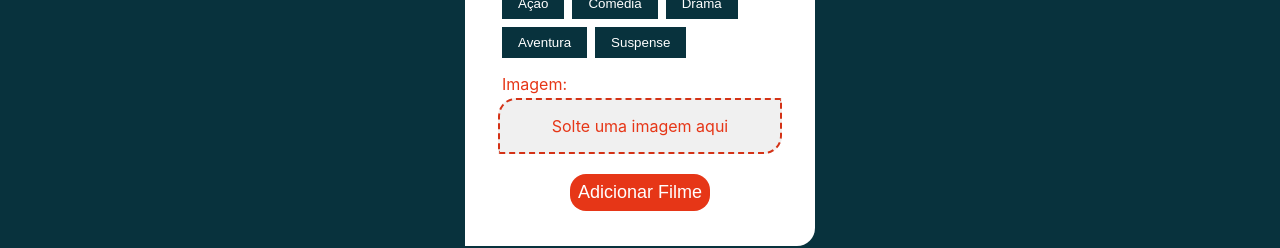
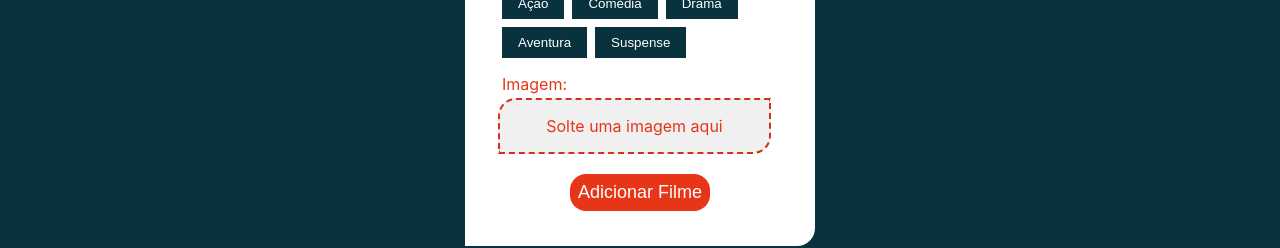
Before and after one commit to thomz2/CRUD-locadora, a React (Create React App) app: page /adicionarFilme in a window 1280 px wide. Shown: the part 402-650 px from the top of the page. Built offline with nearby package versions, Linux system fonts and the light colour scheme; no server answers.

Commit message:
ajeitada minima de css

```diff
--- a/src/components/Modal/style.css
+++ b/src/components/Modal/style.css
@@ -138,6 +138,7 @@ button.botao-nao-pode-confirmar {
     display: flex;
     flex-direction: column;
     margin: 8px;
+    padding-right: 11px;
 }
 
 .div-botao-dd-container {
```
